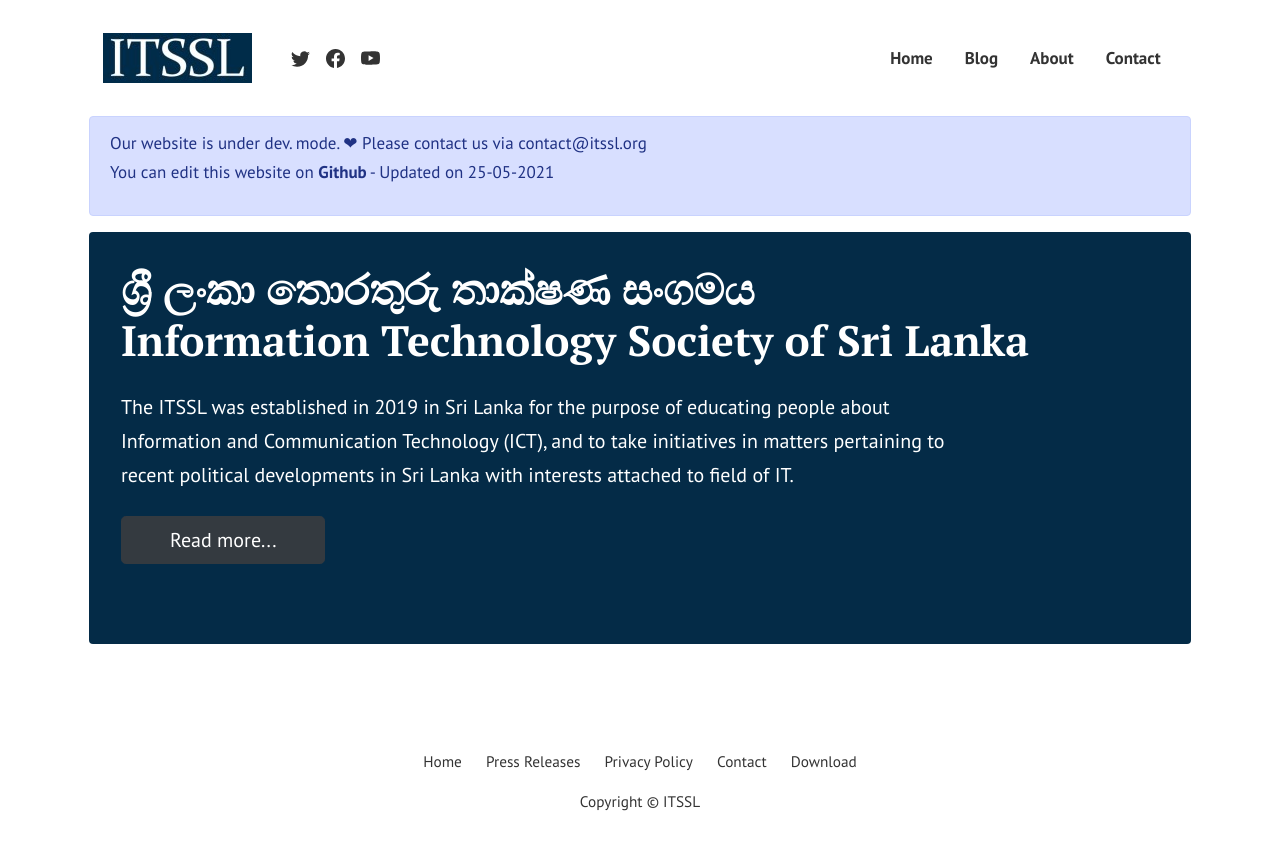
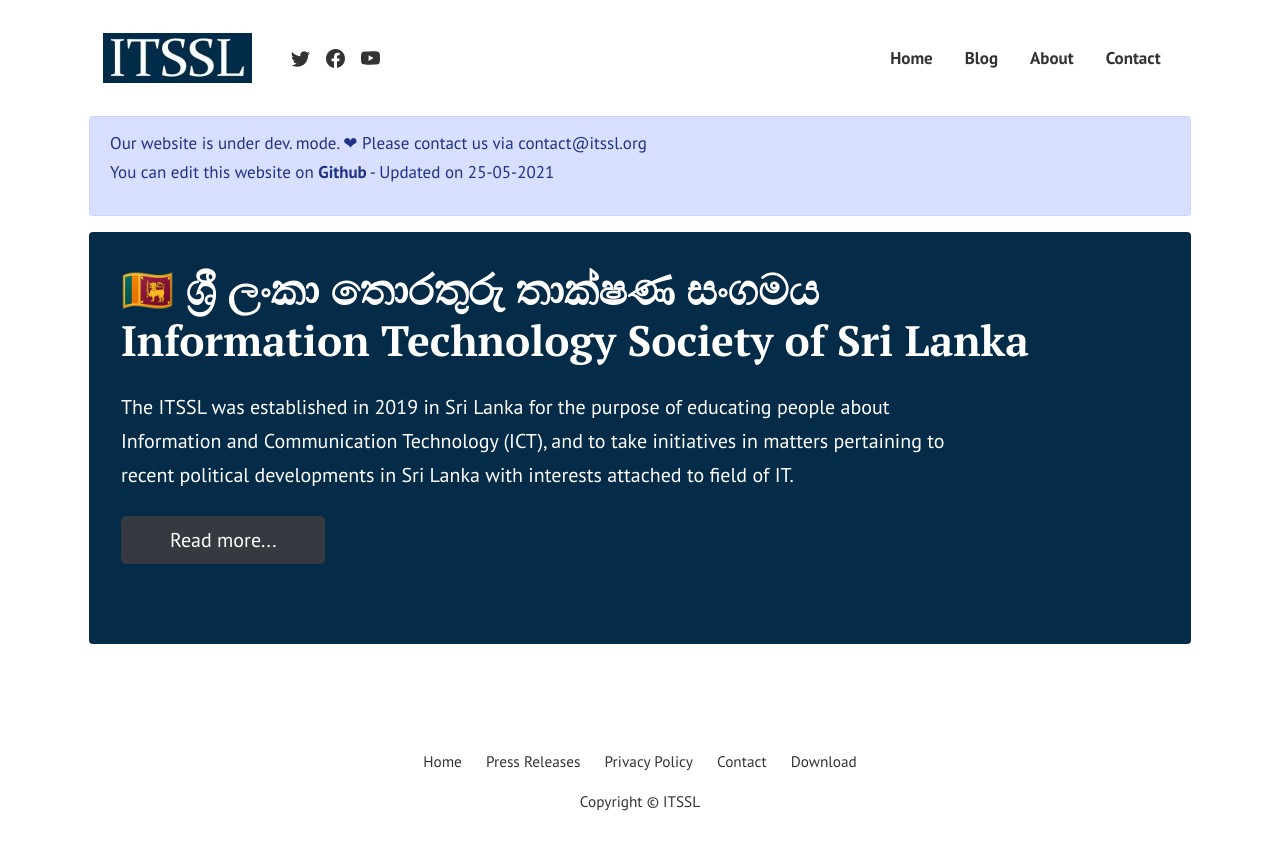
Before and after one commit to ITSSL/itssl.org, a Jekyll site: the page built from index.html, in a window 1280 px wide. Shown: the top 850 px of the page. Built offline with Jekyll 4.4.1, drawn with Linux system fonts in a browser that asks for light colours; the list of posts is cut into pages by our own code.

```diff
--- a/index.html
+++ b/index.html
@@ -16,7 +16,7 @@ background: '/img/bg-index.jpg'
   <div class="align-items-center justify-content-between">
 
       <h1 style="color:#ffff;" class="font-weight-bold mb-4 serif-font">
-        ශ්‍රී ලංකා තොරතුරු තාක්ෂණ සංගමය <br>
+        🇱🇰 ශ්‍රී ලංකා තොරතුරු තාක්ෂණ සංගමය <br>
         Information Technology Society of Sri Lanka</h1>
       <div class="row">
         <div class="col-md-10 mb-5">
```
